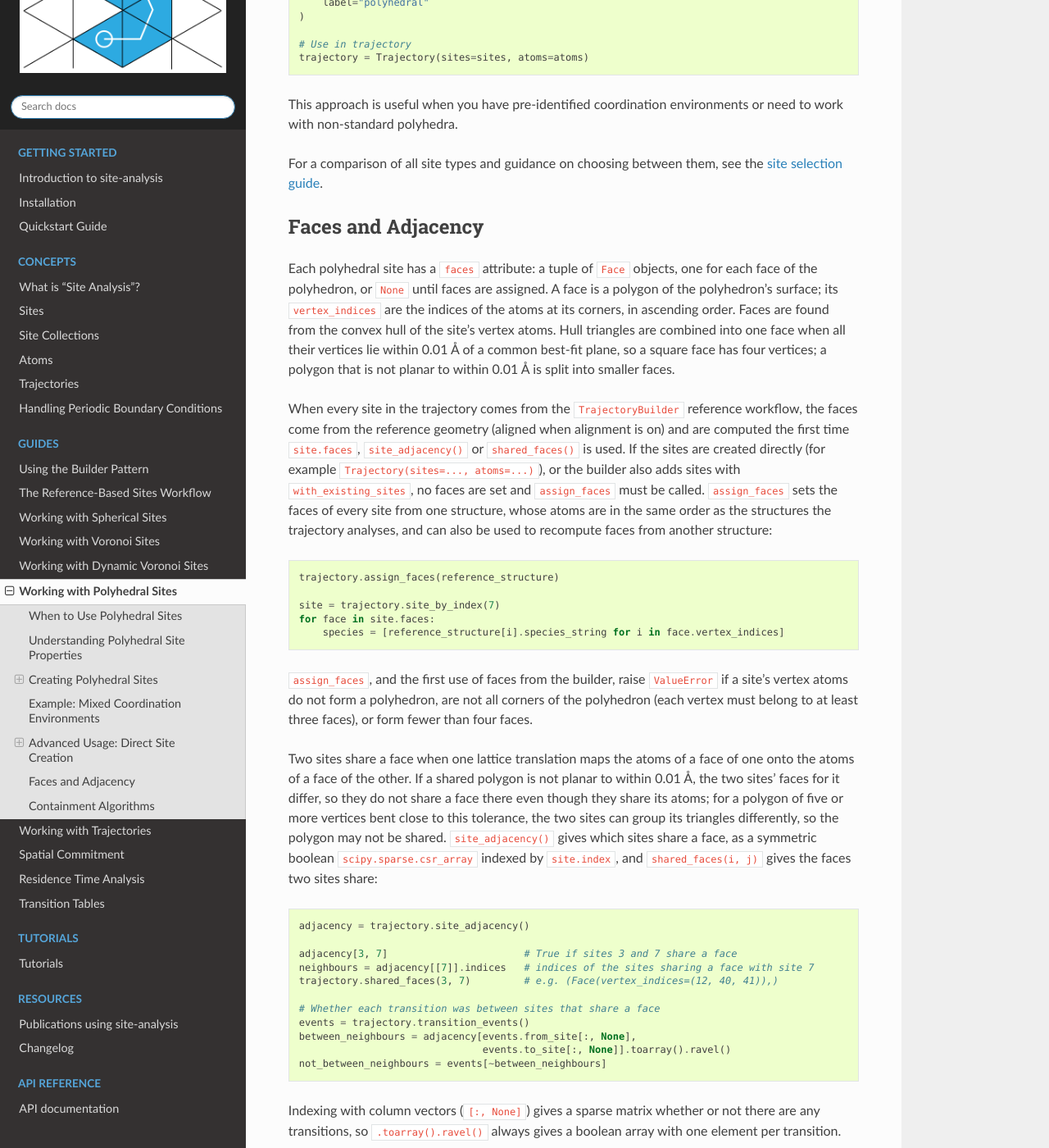
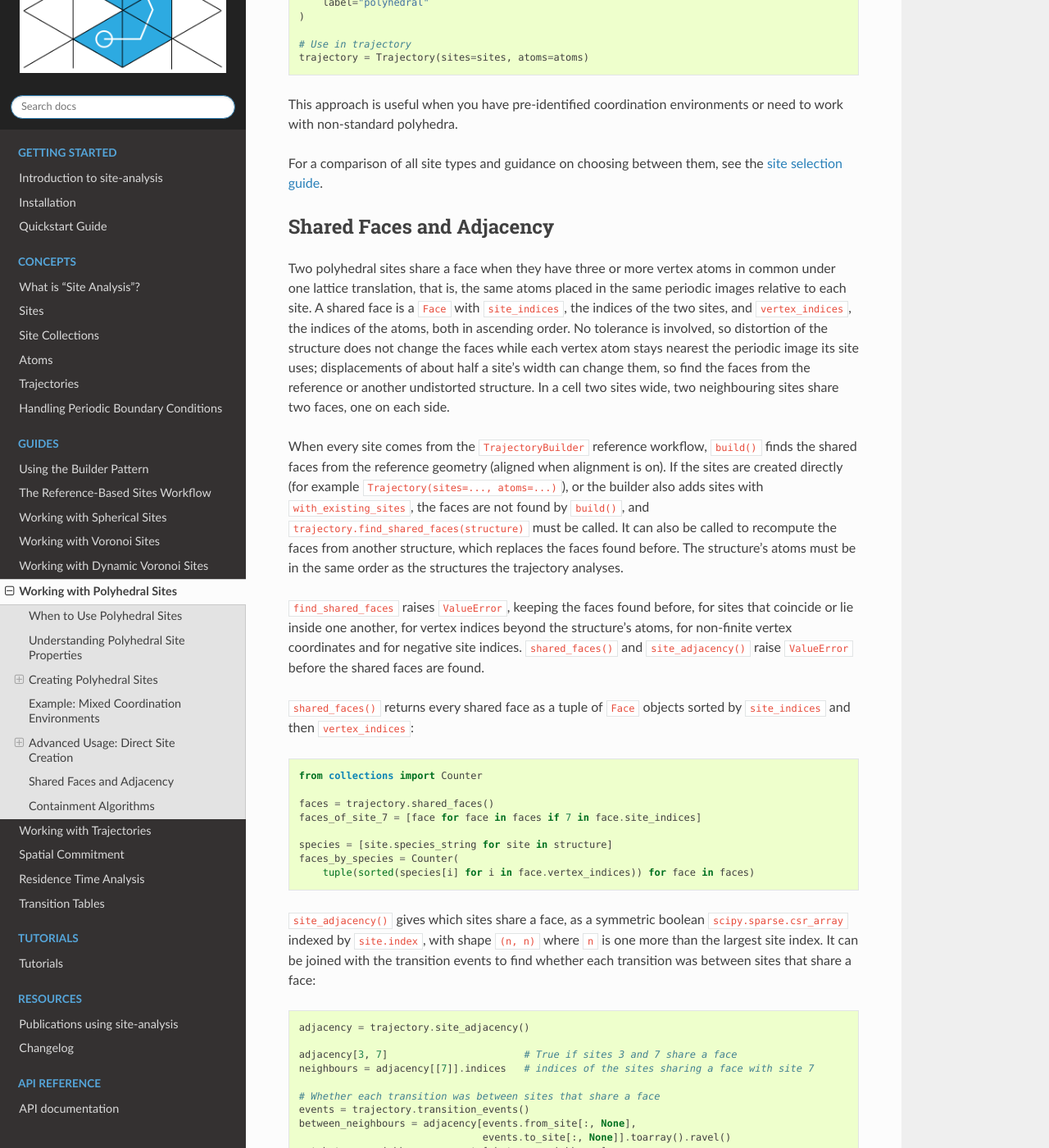
Before and after one commit to bjmorgan/site-analysis, a Sphinx documentation site: the page built from docs/source/guides/polyhedral_sites.md, in a window 1280 px wide and 1400 px high, scrolled down 3435 px. Shown: the whole window at 82% size. Built offline with Sphinx 7.4.7 and the Read the Docs theme 3.1.0, drawn with Linux system fonts in a browser that asks for light colours; some of the changed text lies outside the part shown.

Commit message:
Describe shared faces and adjacency in the guide

````diff
--- a/docs/source/concepts/site_collections.md
+++ b/docs/source/concepts/site_collections.md
@@ -30,7 +30,7 @@ This ordering means atoms that remain in or near their current site are resolved
 
 If no site contains the atom, it is left unassigned (`None`).
 
-Polyhedral sites have faces, and the trajectory can report which sites share a face; see [Faces and Adjacency](../guides/polyhedral_sites.md#faces-and-adjacency).
+Polyhedral sites can share faces, and the trajectory can report which sites do; see [Shared Faces and Adjacency](../guides/polyhedral_sites.md#shared-faces-and-adjacency).
 
 ### Nearest-Centre Assignment (Voronoi and Dynamic Voronoi)
 
--- a/docs/source/guides/polyhedral_sites.md
+++ b/docs/source/guides/polyhedral_sites.md
@@ -170,30 +170,34 @@ This approach is useful when you have pre-identified coordination environments o
 
 For a comparison of all site types and guidance on choosing between them, see the [site selection guide](../concepts/sites.md#selecting-the-right-site-type).
 
-## Faces and Adjacency
+## Shared Faces and Adjacency
 
-Each polyhedral site has a `faces` attribute: a tuple of `Face` objects, one for each face of the polyhedron, or `None` until faces are assigned. A face is a polygon of the polyhedron's surface; its `vertex_indices` are the indices of the atoms at its corners, in ascending order. Faces are found from the convex hull of the site's vertex atoms. Hull triangles are combined into one face when all their vertices lie within 0.01 Å of a common best-fit plane, so a square face has four vertices; a polygon that is not planar to within 0.01 Å is split into smaller faces.
+Two polyhedral sites share a face when they have three or more vertex atoms in common under one lattice translation, that is, the same atoms placed in the same periodic images relative to each site. A shared face is a `Face` with `site_indices`, the indices of the two sites, and `vertex_indices`, the indices of the atoms, both in ascending order. No tolerance is involved, so distortion of the structure does not change the faces while each vertex atom stays nearest the periodic image its site uses; displacements of about half a site's width can change them, so find the faces from the reference or another undistorted structure. In a cell two sites wide, two neighbouring sites share two faces, one on each side.
 
-When every site in the trajectory comes from the `TrajectoryBuilder` reference workflow, the faces come from the reference geometry (aligned when alignment is on) and are computed the first time `site.faces`, `site_adjacency()` or `shared_faces()` is used. If the sites are created directly (for example `Trajectory(sites=..., atoms=...)`), or the builder also adds sites with `with_existing_sites`, no faces are set and `assign_faces` must be called. `assign_faces` sets the faces of every site from one structure, whose atoms are in the same order as the structures the trajectory analyses, and can also be used to recompute faces from another structure:
+When every site comes from the `TrajectoryBuilder` reference workflow, `build()` finds the shared faces from the reference geometry (aligned when alignment is on). If the sites are created directly (for example `Trajectory(sites=..., atoms=...)`), or the builder also adds sites with `with_existing_sites`, the faces are not found by `build()`, and `trajectory.find_shared_faces(structure)` must be called. It can also be called to recompute the faces from another structure, which replaces the faces found before. The structure's atoms must be in the same order as the structures the trajectory analyses.
+
+`find_shared_faces` raises `ValueError`, keeping the faces found before, for sites that coincide or lie inside one another, for vertex indices beyond the structure's atoms, for non-finite vertex coordinates and for negative site indices. `shared_faces()` and `site_adjacency()` raise `ValueError` before the shared faces are found.
+
+`shared_faces()` returns every shared face as a tuple of `Face` objects sorted by `site_indices` and then `vertex_indices`:
 
 ```python
-trajectory.assign_faces(reference_structure)
+from collections import Counter
 
-site = trajectory.site_by_index(7)
-for face in site.faces:
-    species = [reference_structure[i].species_string for i in face.vertex_indices]
+faces = trajectory.shared_faces()
+faces_of_site_7 = [face for face in faces if 7 in face.site_indices]
+
+species = [site.species_string for site in structure]
+faces_by_species = Counter(
+    tuple(sorted(species[i] for i in face.vertex_indices)) for face in faces)
 ```
 
-`assign_faces`, and the first use of faces from the builder, raise `ValueError` if a site's vertex atoms do not form a polyhedron, are not all corners of the polyhedron (each vertex must belong to at least three faces), or form fewer than four faces.
-
-Two sites share a face when one lattice translation maps the atoms of a face of one onto the atoms of a face of the other. If a shared polygon is not planar to within 0.01 Å, the two sites' faces for it differ, so they do not share a face there even though they share its atoms; for a polygon of five or more vertices bent close to this tolerance, the two sites can group its triangles differently, so the polygon may not be shared. `site_adjacency()` gives which sites share a face, as a symmetric boolean `scipy.sparse.csr_array` indexed by `site.index`, and `shared_faces(i, j)` gives the faces two sites share:
+`site_adjacency()` gives which sites share a face, as a symmetric boolean `scipy.sparse.csr_array` indexed by `site.index`, with shape `(n, n)` where `n` is one more than the largest site index. It can be joined with the transition events to find whether each transition was between sites that share a face:
 
 ```python
 adjacency = trajectory.site_adjacency()
 
 adjacency[3, 7]                       # True if sites 3 and 7 share a face
 neighbours = adjacency[[7]].indices   # indices of the sites sharing a face with site 7
-trajectory.shared_faces(3, 7)         # e.g. (Face(vertex_indices=(12, 40, 41)),)
 
 # Whether each transition was between sites that share a face
 events = trajectory.transition_events()
@@ -204,7 +208,7 @@ not_between_neighbours = events[~between_neighbours]
 
 Indexing with column vectors (`[:, None]`) gives a sparse matrix whether or not there are any transitions, so `.toarray().ravel()` always gives a boolean array with one element per transition.
 
-`site_adjacency()` and `shared_faces()` raise `ValueError` before faces are assigned, and `shared_faces()` raises `ValueError` for an index that is not a site.
+Transitions record the sites an atom left and entered, not faces, so in a cell two sites wide a transition between neighbouring sites cannot be matched to one of their two faces.
 
 ## Containment Algorithms
 
--- a/docs/source/modules/faces.rst
+++ b/docs/source/modules/faces.rst
@@ -5,4 +5,4 @@ site\_analysis.faces
     :members:
     :undoc-members:
     :show-inheritance:
-    :exclude-members: vertex_indices
+    :exclude-members: site_indices, vertex_indices
````
Also changed, not shown: CHANGELOG.md (+2 -1 lines), 1 other file.
